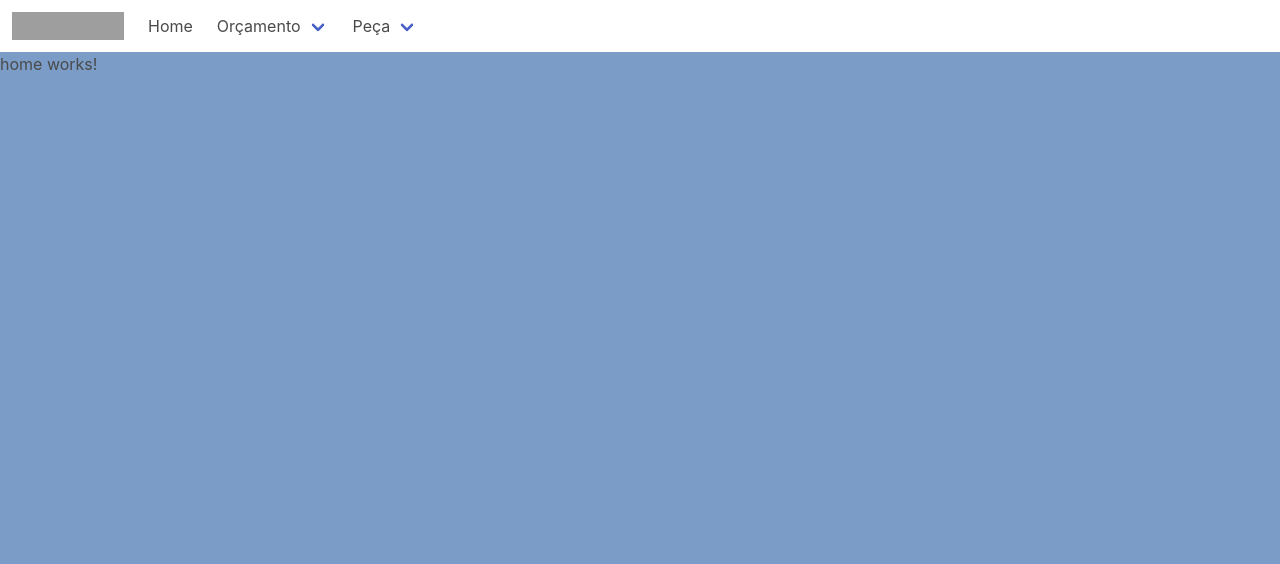
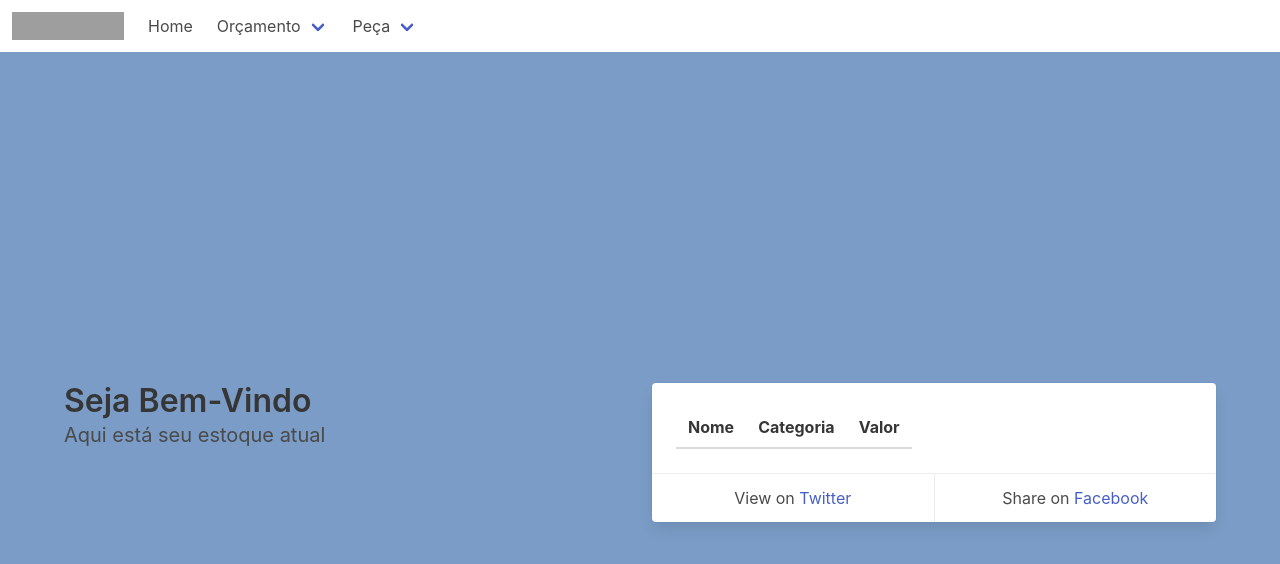
Before and after one commit to Gkreischer/OrcaFacil, an Angular app: page /home in a window 1280 px wide. Shown: the top 564 px of the page. Built offline with nearby package versions, Linux system fonts and the light colour scheme; grey boxes are pictures that could not be loaded.

Commit message:
Iniciando serviços e ajustes na home para receber informações

```diff
--- a/src/app/app.module.ts
+++ b/src/app/app.module.ts
@@ -9,6 +9,7 @@ import { MenuComponent } from './menu/menu.component';
 import { CadastropecaComponent } from './cadastropeca/cadastropeca.component';
 import { OrcamentoComponent } from './orcamento/orcamento.component';
 import { HomeComponent } from './home/home.component';
+import { CrudService } from './servicos/crud.service';
 
 
 @NgModule({
@@ -24,7 +25,7 @@ import { HomeComponent } from './home/home.component';
     AppRoutingModule,
     ReactiveFormsModule
   ],
-  providers: [],
+  providers: [CrudService],
   bootstrap: [AppComponent]
 })
 export class AppModule { }
--- a/src/app/cadastropeca/cadastropeca.component.ts
+++ b/src/app/cadastropeca/cadastropeca.component.ts
@@ -30,8 +30,7 @@ export class CadastropecaComponent implements OnInit {
       categoria: ['', Validators.required],
       fornecedor: ['', Validators.required],
       fabricante: ['', Validators.required],
-      valor: ['', Validators.required],
-      data: new Date()
+      valor: ['', Validators.required]
     });
   }
 
--- a/src/app/home/home.component.html
+++ b/src/app/home/home.component.html
@@ -1,3 +1,51 @@
-<p>
-  home works!
-</p>
+<section class="hero  is-fullheight">
+  <div class="hero-body">
+    <div class="container">
+      <div class="columns">
+        <div class="column">
+          <h1 class="title">
+            Seja Bem-Vindo
+          </h1>
+          <h2 class="subtitle">
+            Aqui está seu estoque atual
+          </h2>
+        </div>
+        <div class="column">
+          <div class="card">
+            <div class="card-content">
+
+              <div class="columns">
+                <div class="column">
+                  <table class="table">
+                    <thead>
+                      <tr>
+                        <th>Nome</th>
+                        <th>Categoria</th>
+                        <th>Valor</th>
+                      </tr>
+                    </thead>
+                    <tbody>
+
+                    </tbody>
+                  </table>
+                </div>
+              </div>
+            </div>
+            <footer class="card-footer">
+              <p class="card-footer-item">
+                <span>
+                  View on <a href="https://twitter.com/codinghorror/status/506010907021828096">Twitter</a>
+                </span>
+              </p>
+              <p class="card-footer-item">
+                <span class="has-text-centered">
+                  Share on <a href="#">Facebook</a>
+                </span>
+              </p>
+            </footer>
+          </div>
+        </div>
+      </div>
+    </div>
+  </div>
+</section>
--- a/src/styles.scss
+++ b/src/styles.scss
@@ -2,10 +2,7 @@ html {
     background-color: #7A9CC6!important;
 }
 
-// Define uma altura padrão para todos os botões com a classe abaixo
-.altura--botao {
-    margin-top: 5px!important;
-}
+
 
 // Coloca cor branca nos nomes dos inputs
 
```
Also changed, not shown: src/app/servicos/crud.service.ts (added, +9 -0 lines), 2 other files (tests, documents, lock files or other folders).
